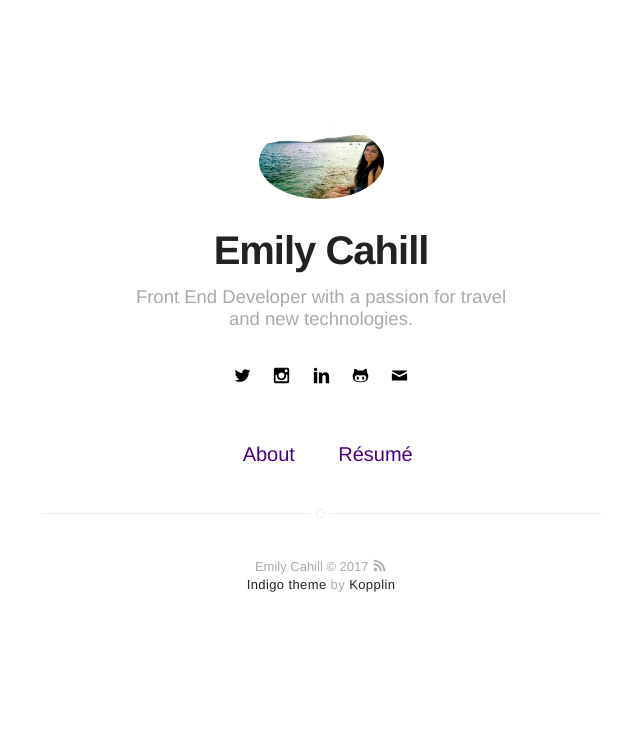
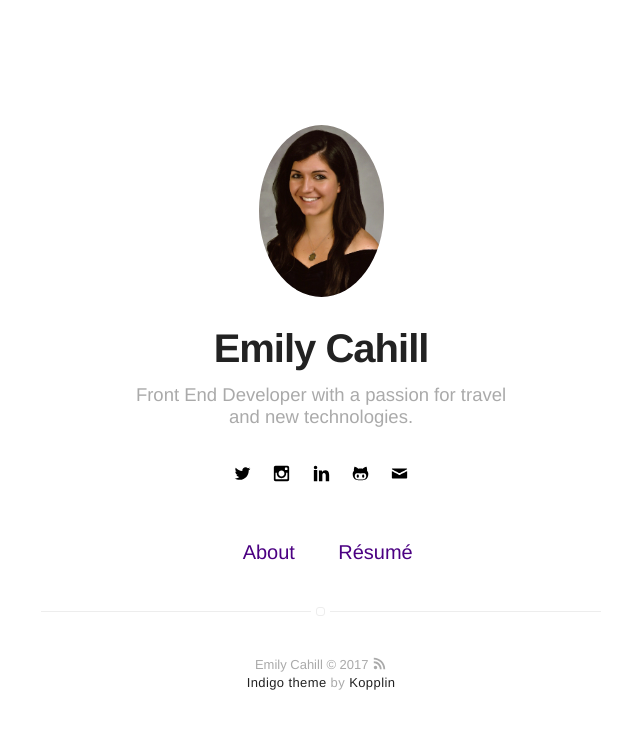
Before and after one commit to ecahill/emilycahill-v2, a Jekyll site: the page built from index.html, in a window 1280 px wide. Shown: the top 729 px of the page, without its empty margins (319-959 px from the left). Built offline with Jekyll 4.4.1, drawn with Linux system fonts in a browser that asks for light colours.

Commit message:
Update _config.yml

```diff
--- a/_config.yml
+++ b/_config.yml
@@ -8,7 +8,7 @@ description: Personal website of Emily Cahill
 # if it's an external image, update below for true
 # better with square images
 external-image: true
-picture: assets/images/croatiapicture.jpg
+picture: assets/images/profilepicture.jpg
 
 # If you want to include your resume, set to true
 # and specify source (external or local).
```
